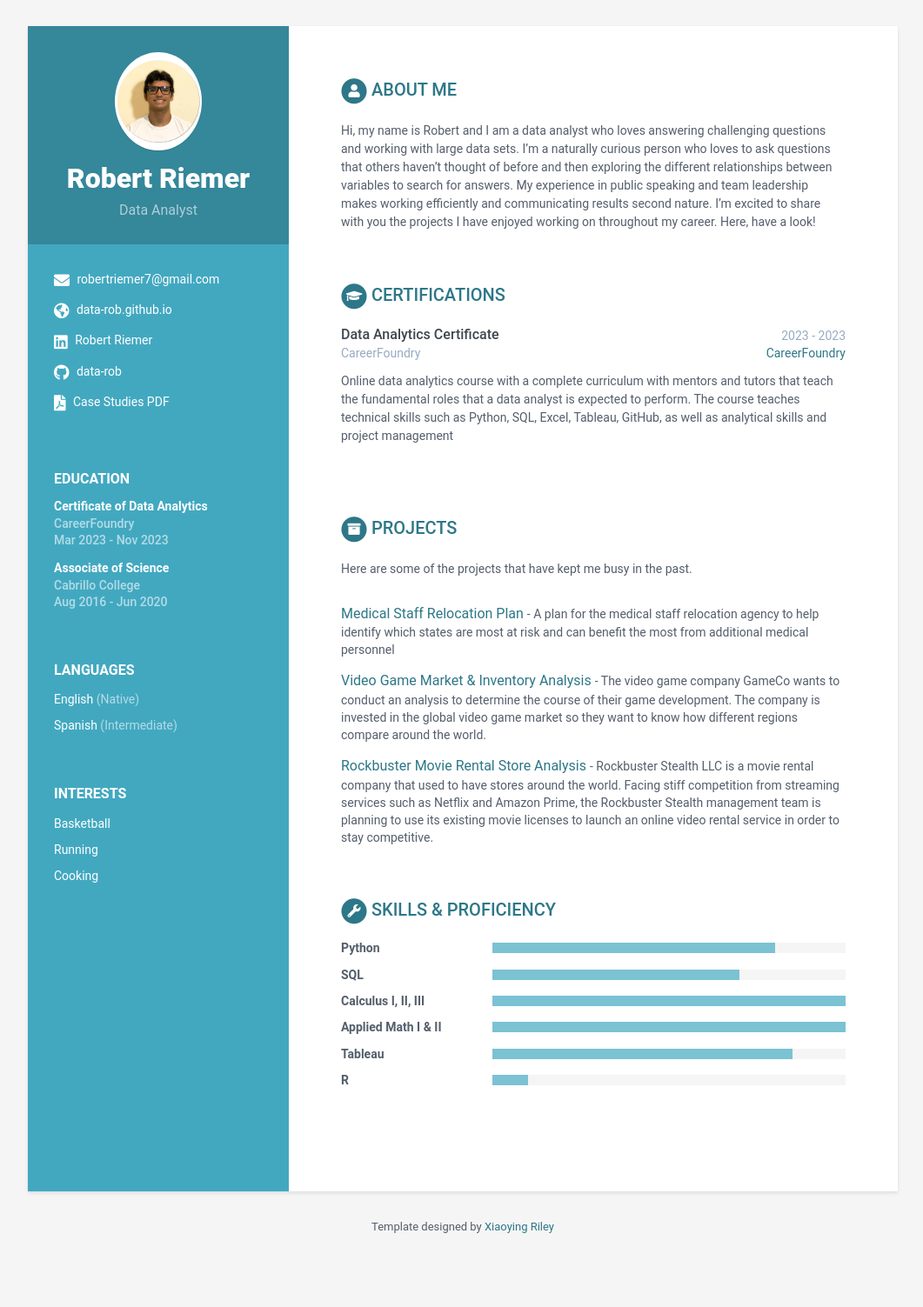
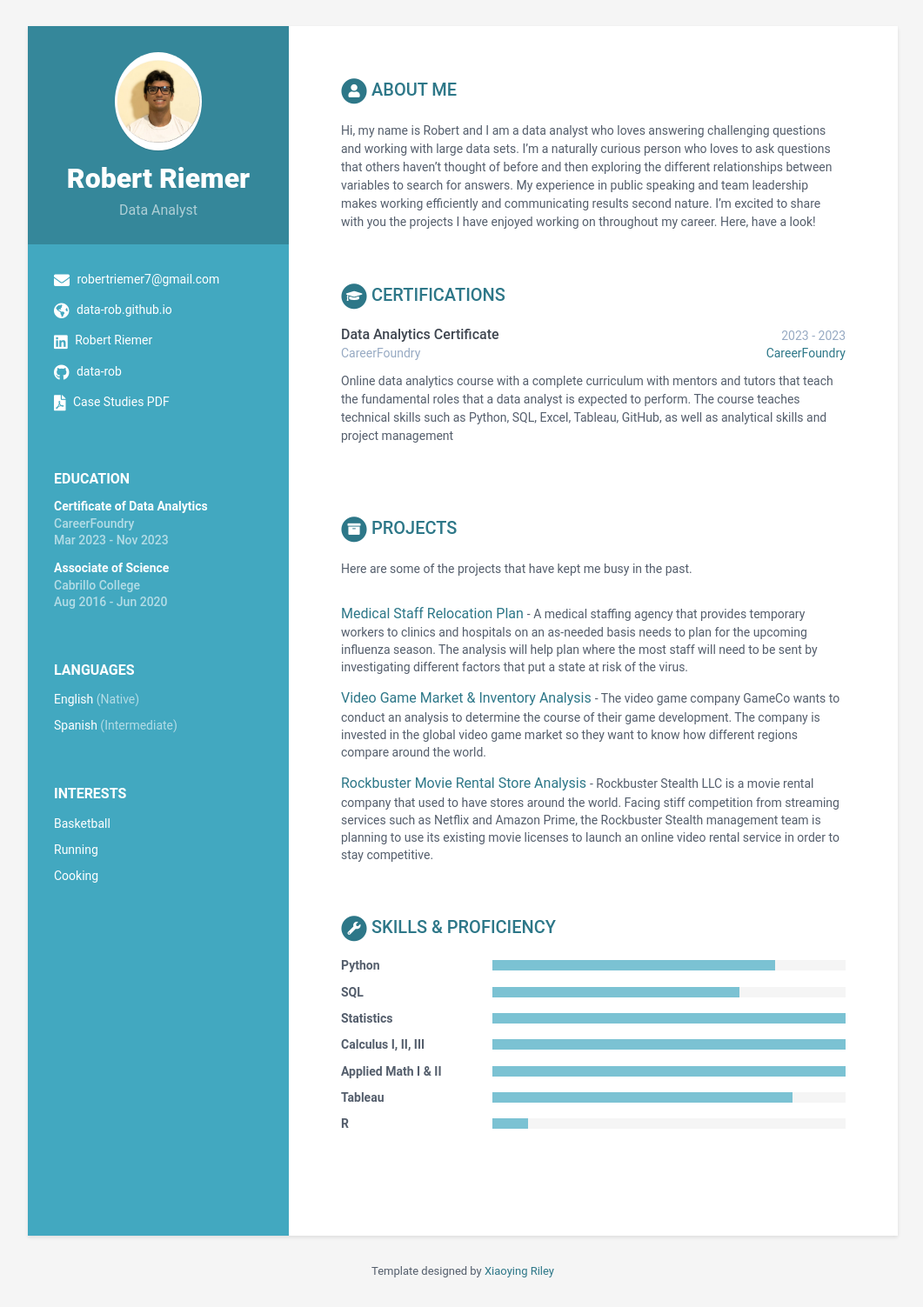
Before and after one commit to data-rob/data-rob.github.io, a Jekyll site: the page built from index.html, in a window 1280 px wide. Shown: the whole page at 87% size, without its empty margins (108-1169 px from the left). Built offline with Jekyll 4.4.1, drawn with Linux system fonts in a browser that asks for light colours; before the commit the page ends 1452 px from its top, so only the background shows below that.

Commit message:
Update data.yml

```diff
--- a/_data/data.yml
+++ b/_data/data.yml
@@ -112,8 +112,8 @@ projects:
       - title: Medical Staff Relocation Plan
         photo: assets/images/Case Study/Slide4.JPG
         link: "https://public.tableau.com/app/profile/robert.riemer/viz/CareerFoundryAchievementStoryboard/ProjectStory"
-        tagline: "A plan for the medical staff relocation agency to help identify which states are most
-                at risk and can benefit the most from additional medical personnel"
+        tagline: "A medical staffing agency that provides temporary workers to clinics and hospitals on an as-needed basis needs to plan for the upcoming influenza season. The analysis will help plan where the most staff will need to be sent by investigating different factors that put a state at risk of the virus.
+ "
 
       - title: Video Game Market & Inventory Analysis
         link: "#"
@@ -135,6 +135,9 @@ skills:
       - name: SQL
         level: 70%
 
+      - name: Statistics
+        level: 100%
+
       - name: Calculus I, II, III
         level: 100%
 
```
